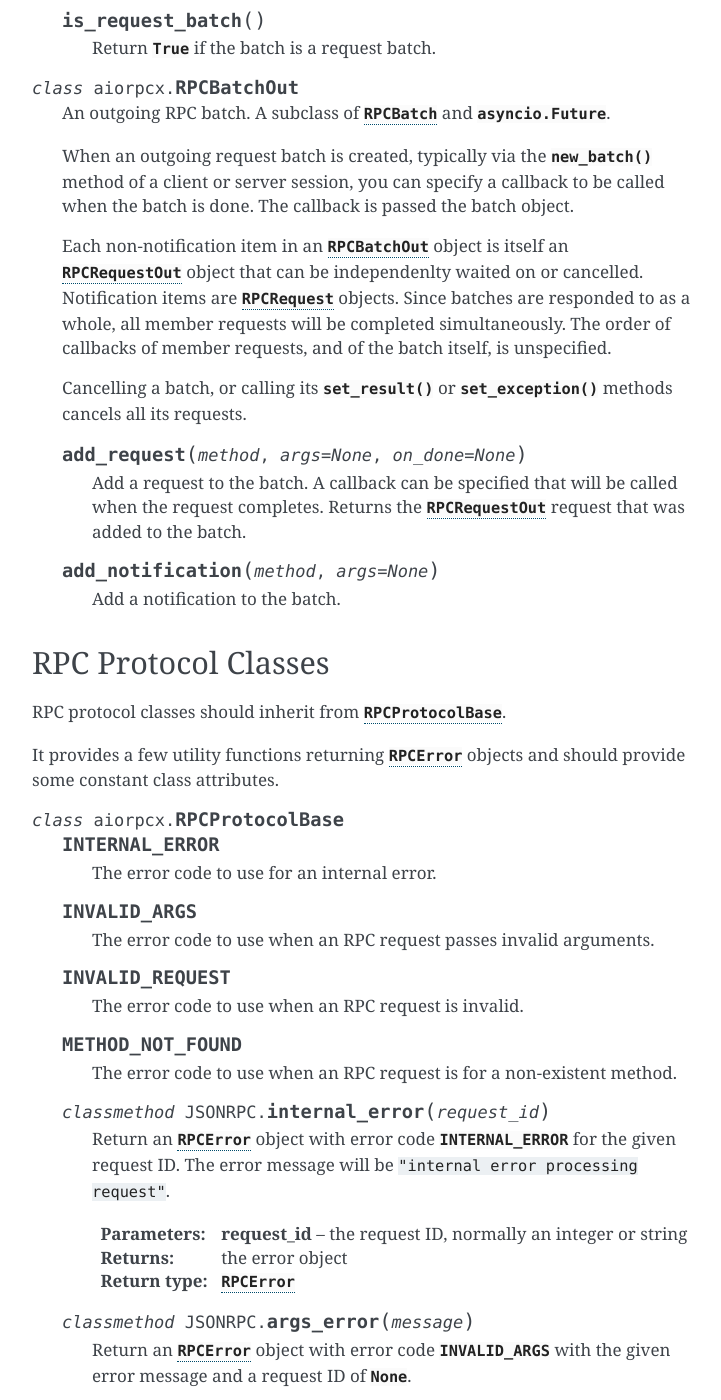
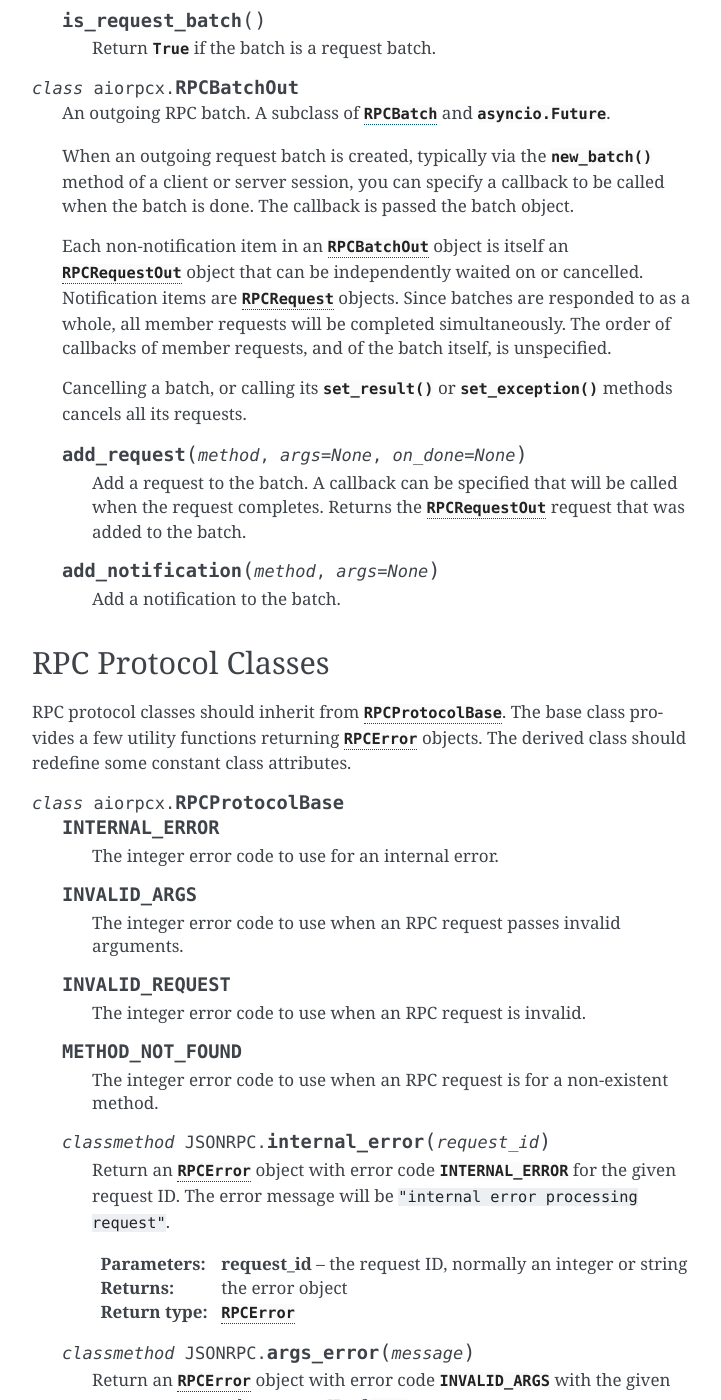
Before and after one commit to kyuupichan/aiorpcX, a Sphinx documentation site: the page built from docs/rpc.rst, in a window 1280 px wide and 1400 px high, scrolled down 2166 px. Shown: the whole window, without its empty margins (388-1109 px from the left). Built offline with Sphinx 7.4.7, drawn with Linux system fonts in a browser that asks for light colours.

Commit message:
Minor tweaks

```diff
--- a/docs/rpc.rst
+++ b/docs/rpc.rst
@@ -144,7 +144,7 @@ An instance of one of these classes is called an :dfn:`item`.
   callback is passed the batch object.
 
   Each non-notification item in an :class:`RPCBatchOut` object is
-  itself an :class:`RPCRequestOut` object that can be independenlty
+  itself an :class:`RPCRequestOut` object that can be independently
   waited on or cancelled.  Notification items are :class:`RPCRequest`
   objects.  Since batches are responded to as a whole, all member
   requests will be completed simultaneously.  The order of callbacks
@@ -168,9 +168,9 @@ RPC Protocol Classes
 --------------------
 
 RPC protocol classes should inherit from :class:`RPCProtocolBase`.
-
-It provides a few utility functions returning :class:`RPCError`
-objects and should provide some constant class attributes.
+The base class provides a few utility functions returning
+:class:`RPCError` objects.  The derived class should redefine some
+constant class attributes.
 
 
 .. class:: RPCProtocolBase
@@ -178,20 +178,21 @@ objects and should provide some constant class attributes.
 
   .. attribute:: INTERNAL_ERROR
 
-   The error code to use for an internal error.
+   The integer error code to use for an internal error.
 
   .. attribute:: INVALID_ARGS
 
-   The error code to use when an RPC request passes invalid arguments.
+   The integer error code to use when an RPC request passes invalid
+   arguments.
 
   .. attribute:: INVALID_REQUEST
 
-   The error code to use when an RPC request is invalid.
+   The integer error code to use when an RPC request is invalid.
 
   .. attribute:: METHOD_NOT_FOUND
 
-   The error code to use when an RPC request is for a non-existent
-   method.
+   The integer error code to use when an RPC request is for a
+   non-existent method.
 
   .. classmethod:: JSONRPC.internal_error(request_id)
 
--- a/docs/session.rst
+++ b/docs/session.rst
@@ -72,7 +72,7 @@ Convenience classes are provided for client and server sessions.
 
 
 .. class:: ClientSession(host, port, *, rpc_protocol=None, framer=None, \
-           scheduler=None, loop=None, logger=None, proxy=None, **kwargs)
+           scheduler=None, loop=None, proxy=None, **kwargs)
 
   An instance of an :class:`asyncio.Protocol` class that represents an
   RPC session with a remote server at *host* and *port*, as documented
--- a/docs/socks.rst
+++ b/docs/socks.rst
@@ -81,7 +81,7 @@ of its auto-detection class methods is likely more useful.
   typically a (host, port) pair for IPv4, and a (host, port, flowinfo,
   scopeid) tuple for IPv6.
 
-  The protocol is one of :class:`SOCKS4`, :class:`SOCKS4a` and
+  The *protocol* is one of :class:`SOCKS4`, :class:`SOCKS4a` and
   :class:`SOCKS5`.
 
   *auth* is a :class:`SOCKSUserAuth` object or :const:`None`.
```
Also changed, not shown: 4 other files.
